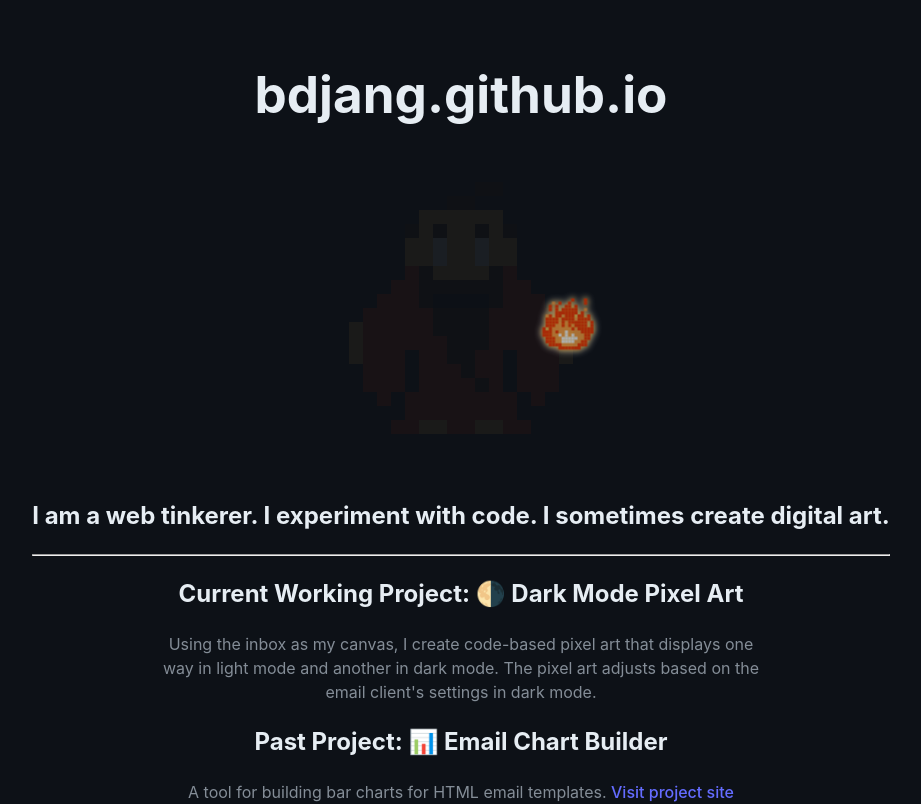
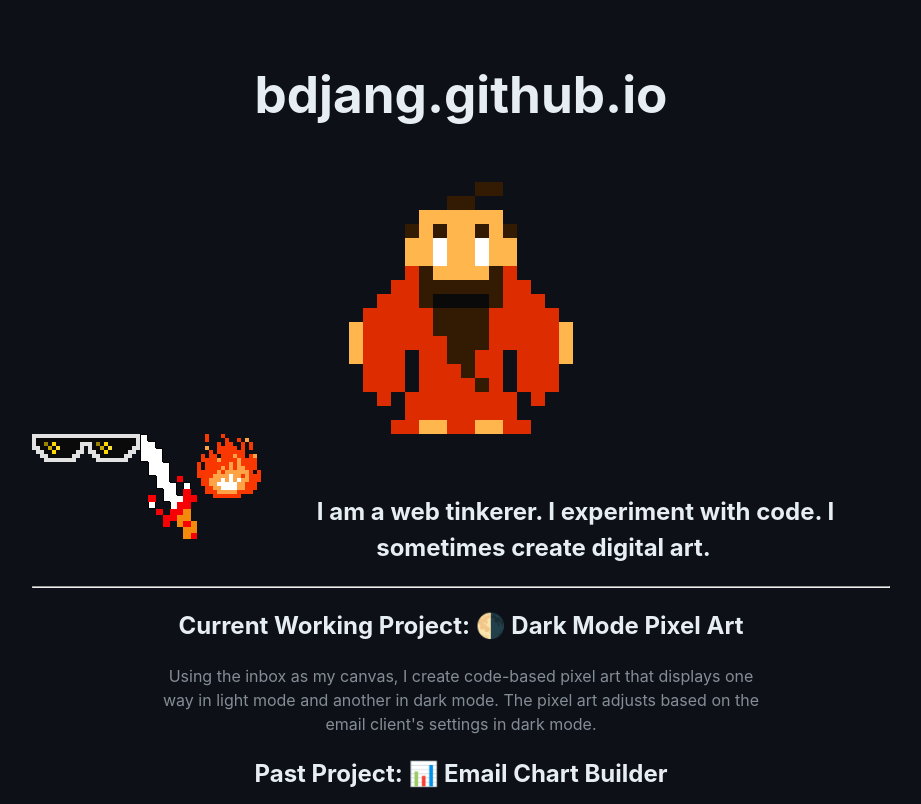
Before and after one commit to bdjang/bdjang.github.io, a React (Vite) app: page / in a window 1280 px wide. Shown: the top 804 px of the page, without its empty margins (179-1100 px from the left). Built offline with nearby package versions, Linux system fonts and the light colour scheme.

Commit message:
Remove CSS styling specific to pixel art component, add app styles comment

```diff
--- a/src/App.css
+++ b/src/App.css
@@ -1,3 +1,5 @@
+/* APP STYLES */
+
 #root {
     max-width: 1280px;
     margin: 0 auto;
@@ -28,89 +30,6 @@
     vertical-align: middle;
     width: 22px;
 }
-/* PIXEL PANEL */
-.pixelPanel {
-    cursor: pointer;
-    display: inline-block;
-    height: 250px;
-    transition: filter 1000ms ease;
-    -webkit-transform: rotateZ(360deg); /* Fixes 'floating' pixel art issue seen in Safari */
-    user-select: none;
-    -webkit-user-select: none;
-    width: 320px;
-}
-.pixelPanel:hover {
-    transition: filter 1000ms ease;
-}
-
-/* PIXEL ART */
-.sunGlasses, .oldMan, .asianMan, .magicalSword, .flameArt {
-    opacity: 0;
-    position: absolute;
-    transition: filter 500ms ease, opacity 500ms ease;
-}
-.magicalSword table {
-    transition: filter 500ms ease;
-}
-.oldMan, .asianMan {
-    opacity: .05;
-    width: 100%;
-}
-/* SUNGLASSES */
-.sunGlasses {
-    left: 106px;
-    /* top: 28px; */
-    top: 56px;
-    transition: opacity 750ms ease, transform 500ms ease;
-    transform: translate(0, -250px);
-}
-/* OLD/ASIAN MAN */
-.pixelPanel:hover .oldMan, .pixelPanel:hover .asianMan {
-    opacity: 1;
-    transition: opacity 1000ms ease;
-}
-/* MAGICAL SWORD */
-.magicalSword {
-    /* top: 40px; */
-    top: 60px;
-    transform: translate(-200px, -250px);
-    transition: opacity 1000ms ease, transform 500ms ease;
-}
-@keyframes swordGlow {
-    0% { filter: drop-shadow(0 0 1em #ffffff); }
-    100% { filter: drop-shadow(0 0 1em #f70104); }
-}
-/* FLAME */
-.flameArt {
-    left: 235px;
-    top: 110px;
-    transition: opacity 250ms ease, filter 250ms ease;
-}
-@keyframes flameGlow {
-    0% { filter: drop-shadow(0 0 .2em #fcb514) drop-shadow(0 0 .3em #ffffff); opacity: 1; }
-    15% { filter: drop-shadow(0 0 .2em #fcb514) drop-shadow(0 0 .3em #ffffff); opacity: .85; }
-    25% { filter: drop-shadow(0 0 .2em #fcb514) drop-shadow(0 0 .3em #ffffff); opacity: .75; }
-    35% { filter: drop-shadow(0 0 .2em #fcb514) drop-shadow(0 0 .3em #ffffff); opacity: .65; }
-    50% { filter: drop-shadow(0 0 .2em #fcb514) drop-shadow(0 0 .3em #ffffff); opacity: 1; }
-    75% { filter: drop-shadow(0 0 .2em #fcb514) drop-shadow(0 0 .3em #ffffff); opacity: .7; }
-    100% { filter: drop-shadow(0 0 .2em #fcb514) drop-shadow(0 0 .3em #ffffff); opacity: .75; }
-}
-@keyframes flameFlicker {
-    50% { opacity: 1; transform: scale(-.8, .8); }
-    100% { opacity: 1; transform: scale(.8, .8); }
-}
-@media (prefers-reduced-motion: no-preference) {
-    .flameArt {
-        animation: flameFlicker 200ms linear infinite;
-        animation-timing-function: steps(1, start);
-    }
-    .flameArt table {
-        animation: flameGlow 1500ms ease-in-out infinite alternate;
-    }
-    .magicalSword {
-        animation: swordGlow 1500ms linear infinite alternate;
-    }
-}
 
 /* MOBILE STYLES */
 @media screen and (max-width: 450px) {
@@ -118,9 +37,3 @@
         font-size: 40px;
     }
 }
-
-/* .namePix {
-    height: 30px;
-    width: 200px;
-    margin: 0 auto 80px;
-} */
```
